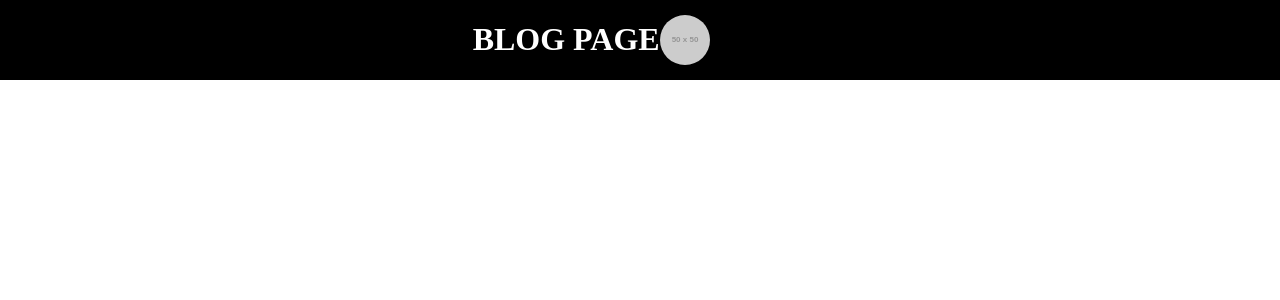
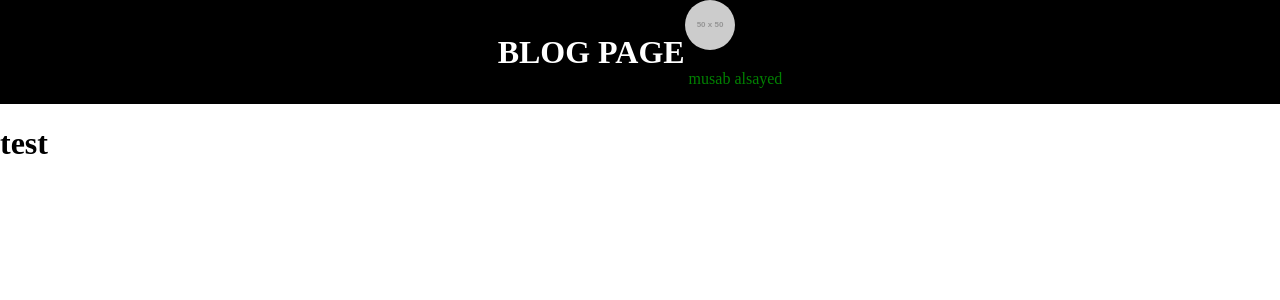
Before and after one commit to MidEndTech/G2-frontend, a React (Vite) app in the folder client/: page /ProfilePage in a window 1280 px wide. Shown: the top 300 px of the page. Built offline with nearby package versions, Linux system fonts and the light colour scheme.

Commit message:
profile components

```diff
--- a/client/src/App.jsx
+++ b/client/src/App.jsx
@@ -3,6 +3,7 @@ import Home from "./Home";
 import Header from "./Components/Header";
 import LogInPage from "./Pages/LogInPage";
 import SignInPage from "./Pages/SignInPage";
+import ProfilePage from "./Pages/ProfilePage";
 
 function App() {
 
@@ -15,6 +16,7 @@ function App() {
         <Route path="/" element={<Home />} />
         <Route path="/LogInPage" element={<LogInPage />} />
         <Route path="/SignInPage" element={<SignInPage />} />
+        <Route path="/ProfilePage" element={<ProfilePage/>}/>
       </Routes>
     </>
   );
--- a/client/src/Components/Header.jsx
+++ b/client/src/Components/Header.jsx
@@ -8,10 +8,10 @@ function Header(props) {
         </Link>
 
           {props.isLoggedIn ?
-          <>
+          <Link to={"/ProfilePage"}>
             <img style={{ width:'50px',height:'50px', borderRadius:"30px"}} src="https://via.placeholder.com/50" alt="user photo" />
-            <p> &nbsp;musab alsayed</p>
-          </>
+            <p style={{color:"green"}}> &nbsp;musab alsayed</p>
+          </Link>
           :
             <>
               <Link to={"/LogInPage"}>LogIn</Link>
--- /dev/null
+++ b/client/src/Pages/ProfilePage.jsx
@@ -0,0 +1,11 @@
+import React from 'react'
+
+function ProfilePage() {
+  return (
+    <div>
+        <h1>test</h1>
+    </div>
+  )
+}
+
+export default ProfilePage
```
Also changed, not shown: client/src/ProfileComponents/Banner.jsx (added, +11 -0 lines).
